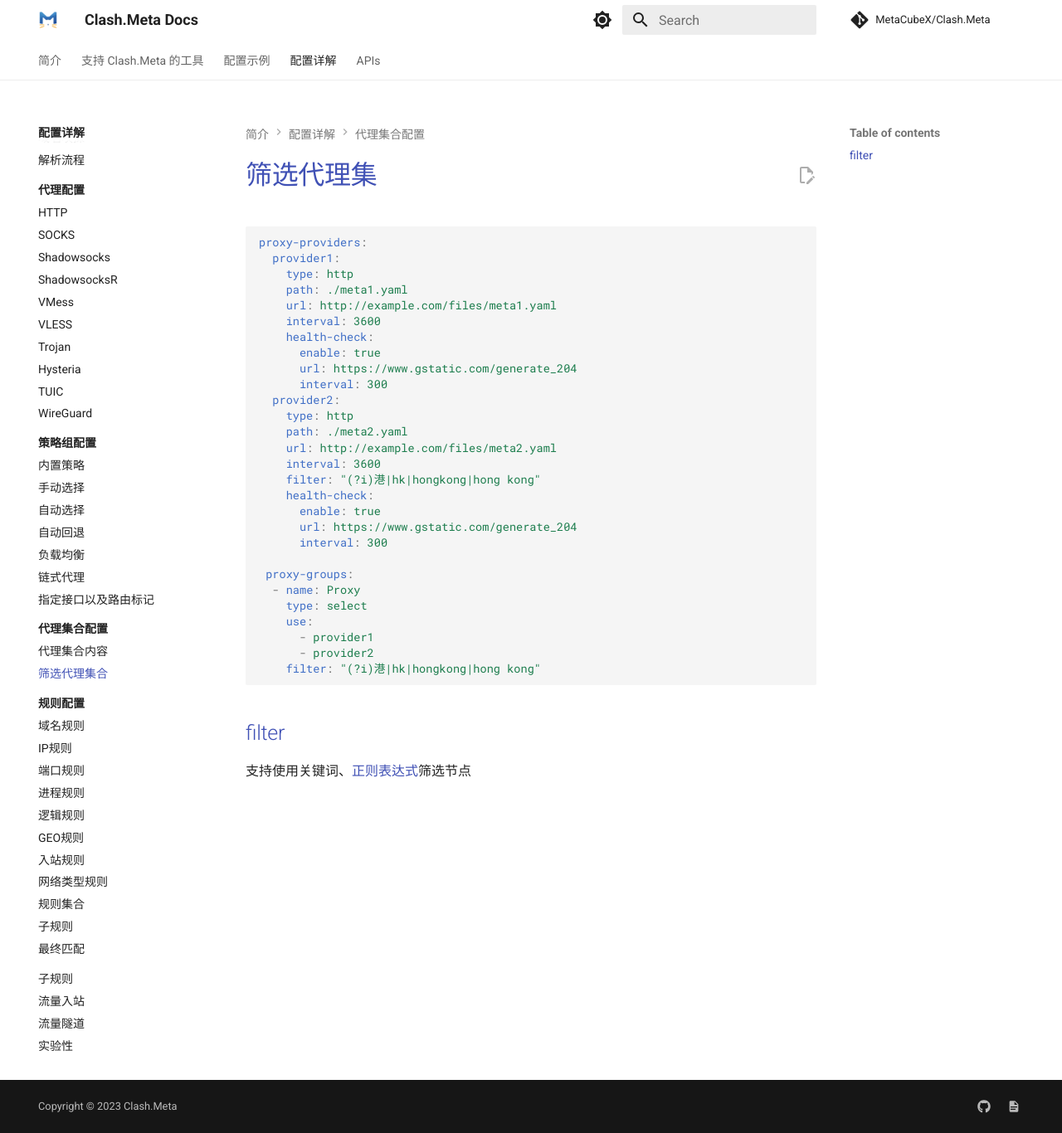
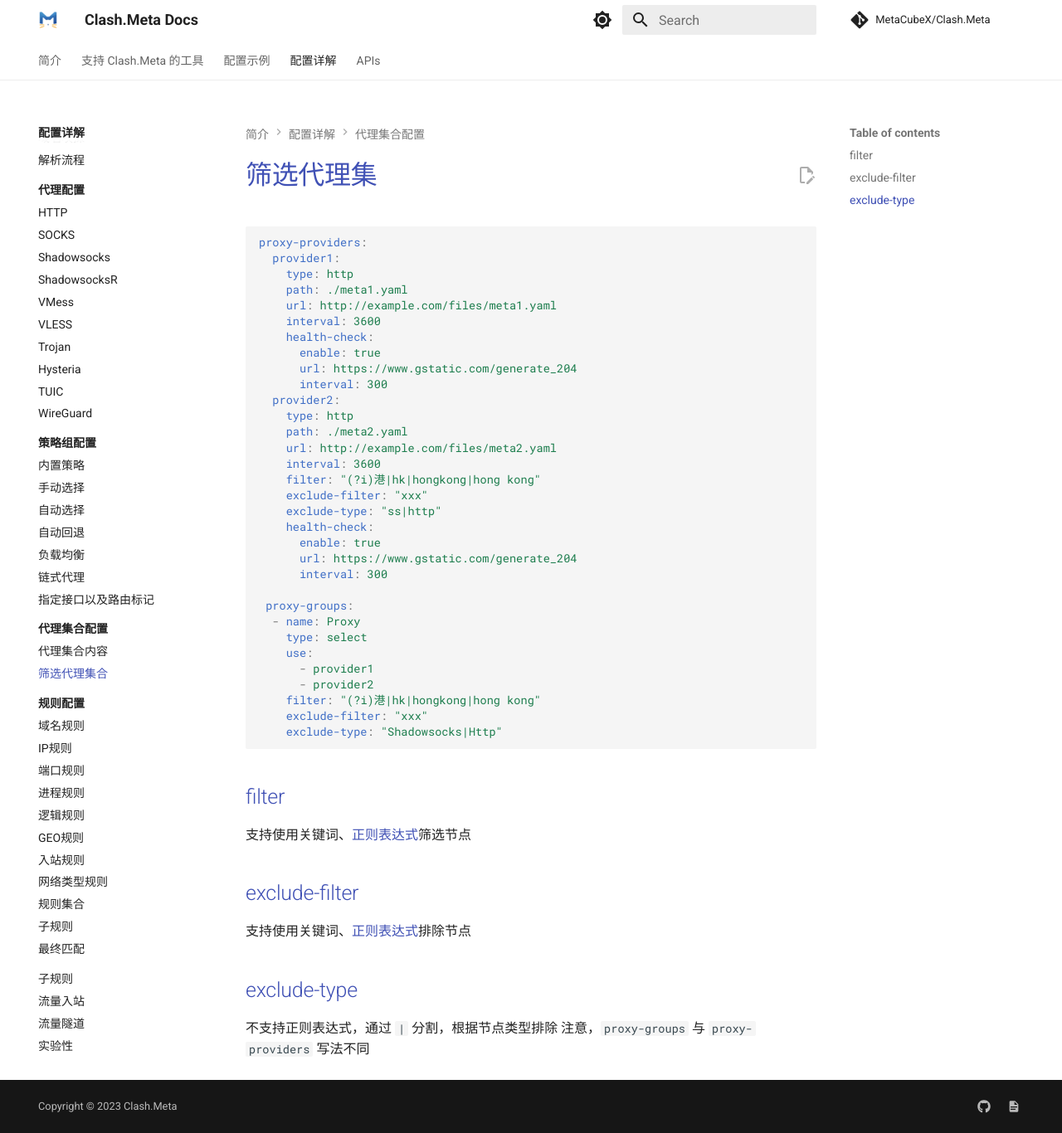
Before and after one commit to MetaCubeX/Meta-Docs, an MkDocs documentation site: the page built from docs/config/proxy-providers/filter.md, in a window 1280 px wide and 1366 px high. Shown: the whole window at 83% size. Built offline with MkDocs 1.6.1 and Material for MkDocs 9.7.7, drawn with Linux system fonts in a browser that asks for light colours; comment, search, counter and statistics services are not loaded.

Commit message:
Update filter.md

````diff
--- a/docs/config/proxy-providers/filter.md
+++ b/docs/config/proxy-providers/filter.md
@@ -17,6 +17,8 @@ proxy-providers:
     url: http://example.com/files/meta2.yaml
     interval: 3600
     filter: "(?i)港|hk|hongkong|hong kong"
+    exclude-filter: "xxx"
+    exclude-type: "ss|http"
     health-check:
       enable: true
       url: https://www.gstatic.com/generate_204
@@ -29,8 +31,19 @@ proxy-providers:
       - provider1
       - provider2
     filter: "(?i)港|hk|hongkong|hong kong"
+    exclude-filter: "xxx"
+    exclude-type: "Shadowsocks|Http"
 ```
 
 ## filter
 
 支持使用关键词、[正则表达式](https://github.com/ziishaned/learn-regex/blob/master/translations/README-cn.md)筛选节点
+
+## exclude-filter
+
+支持使用关键词、[正则表达式](https://github.com/ziishaned/learn-regex/blob/master/translations/README-cn.md)排除节点
+
+## exclude-type
+
+不支持正则表达式，通过 `|` 分割，根据节点类型排除
+注意，`proxy-groups` 与 `proxy-providers` 写法不同
````
